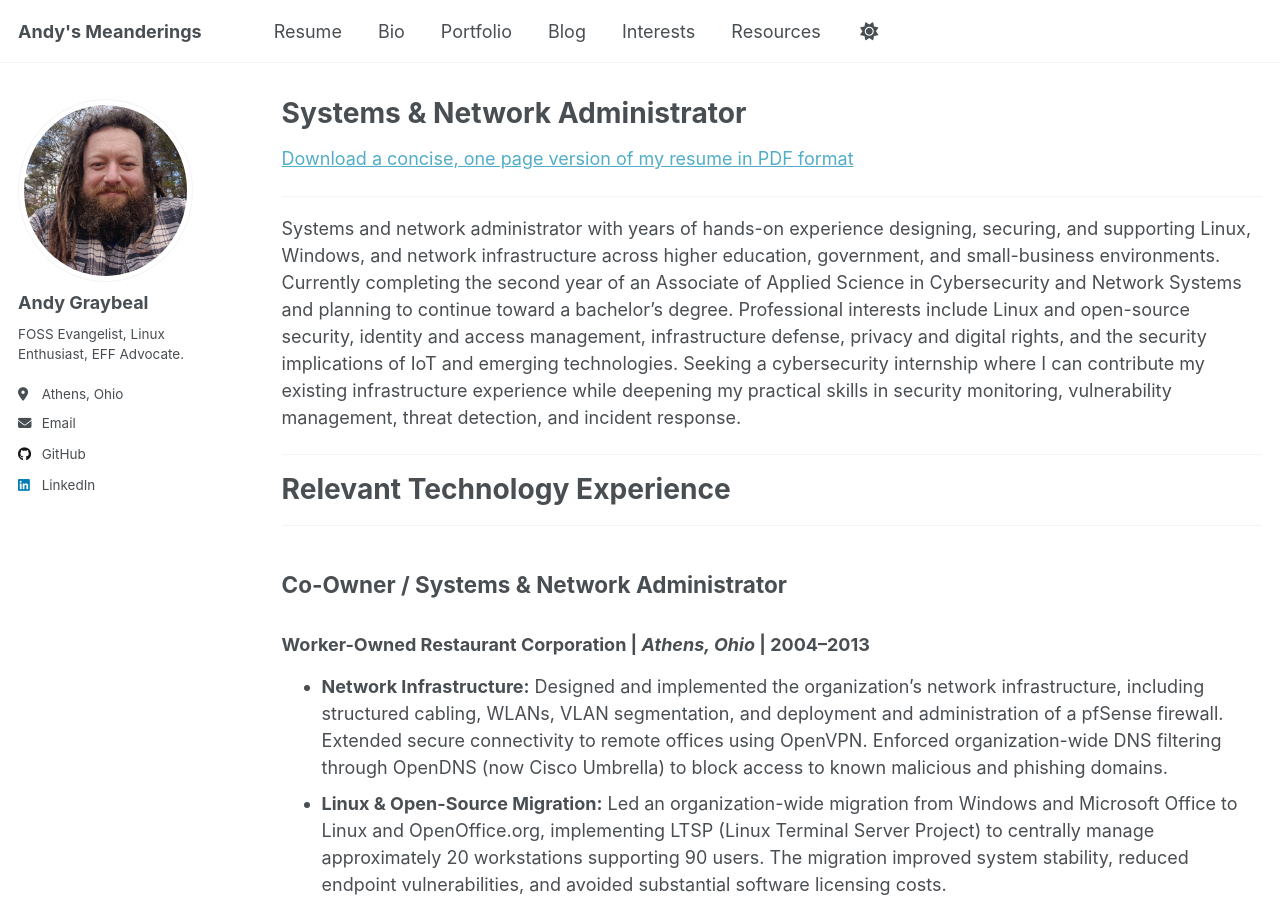
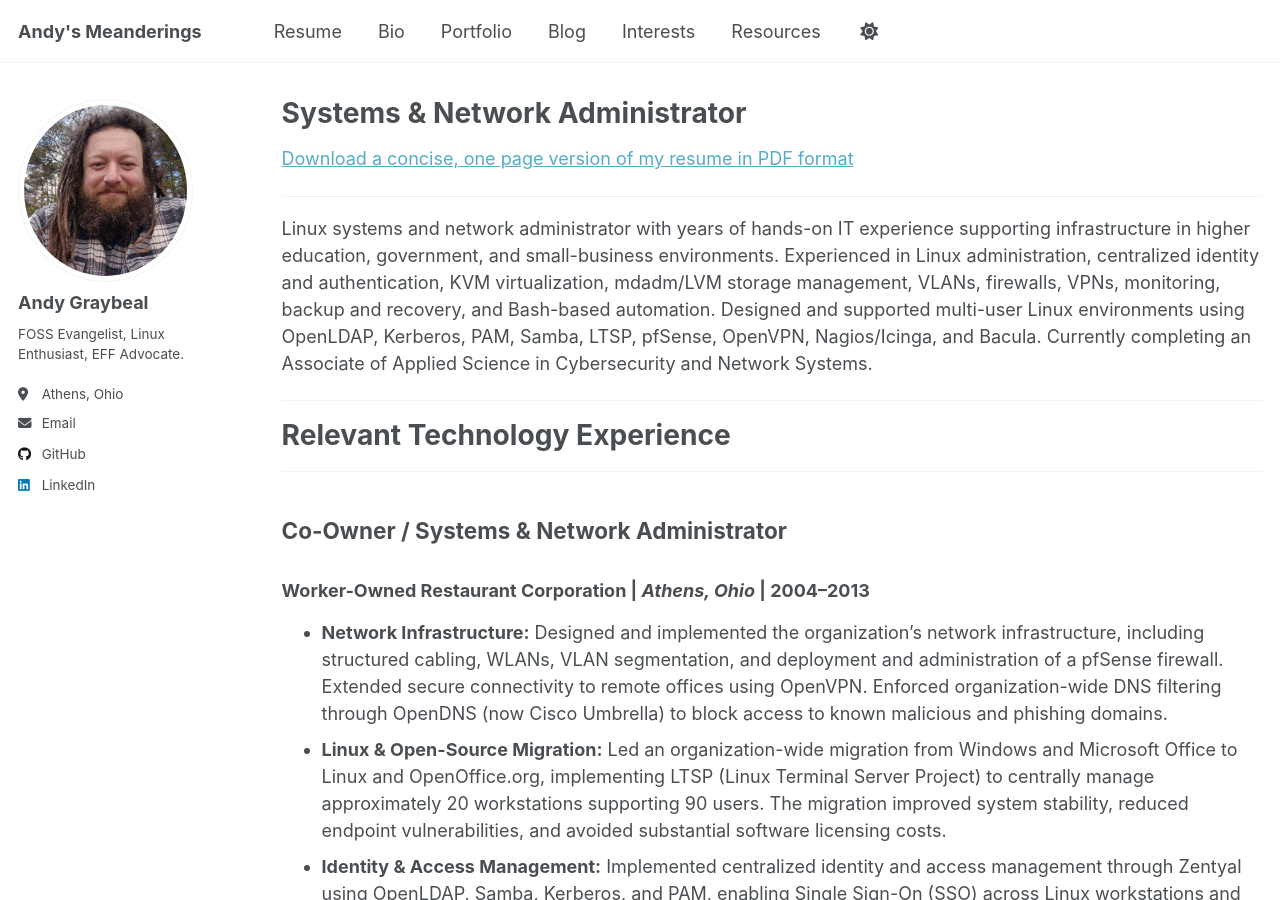
Before and after one commit to andy-graybeal/andy-graybeal.github.io, a Jekyll site: the page built from _pages/resume.md, in a window 1280 px wide and 900 px high. Built offline with Jekyll 4.4.1, drawn with Linux system fonts in a browser that asks for light colours; a script that is not in the unit is left out; some of the changed text lies outside the part shown.

Commit message:
Update resume.md

```diff
--- a/_pages/resume.md
+++ b/_pages/resume.md
@@ -11,7 +11,7 @@ redirect_from:
 
 ---
 
-Systems and network administrator with years of hands-on experience designing, securing, and supporting Linux, Windows, and network infrastructure across higher education, government, and small-business environments. Currently completing the second year of an Associate of Applied Science in Cybersecurity and Network Systems and planning to continue toward a bachelor’s degree. Professional interests include Linux and open-source security, identity and access management, infrastructure defense, privacy and digital rights, and the security implications of IoT and emerging technologies. Seeking a cybersecurity internship where I can contribute my existing infrastructure experience while deepening my practical skills in security monitoring, vulnerability management, threat detection, and incident response.
+Linux systems and network administrator with years of hands-on IT experience supporting infrastructure in higher education, government, and small-business environments. Experienced in Linux administration, centralized identity and authentication, KVM virtualization, mdadm/LVM storage management, VLANs, firewalls, VPNs, monitoring, backup and recovery, and Bash-based automation. Designed and supported multi-user Linux environments using OpenLDAP, Kerberos, PAM, Samba, LTSP, pfSense, OpenVPN, Nagios/Icinga, and Bacula. Currently completing an Associate of Applied Science in Cybersecurity and Network Systems.
 
 ---
 
@@ -99,13 +99,13 @@ Systems and network administrator with years of hands-on experience designing, s
 
 **Identity & Access Management:** OpenLDAP · Samba · Kerberos · PAM · SSO · OAuth
 
-**Monitoring & Backup:** Icinga · Nagios · Bacula · Legato NetWorker
+**Storage, Monitoring, and Recovery:** mdadm software RAID · LVM · Linux filesystems · Network file shares · Disk provisioning · Storage monitoring · Bacula · Legato NetWorker · Backup automation · Restore testing · Icinga · Nagios · SNMP
 
 **Content Management Systems:** WordPress · Drupal · Joomla · Tiki Wiki
 
 **Help Desk & Ticketing Systems:** Request Tracker (RT) · GLPI · osTicket · FreeScout
 
-**Security Tools:** Metasploit · Nmap · Burp Suite · Nessus · Wireshark
+**Security Tools:** Nmap · Wireshark
 
 **Security Frameworks, Standards & Methodologies:** OWASP · PTES · NIST SP 800-115 · MITRE ATT&CK · Lockheed Martin Cyber Kill Chain
 
```
